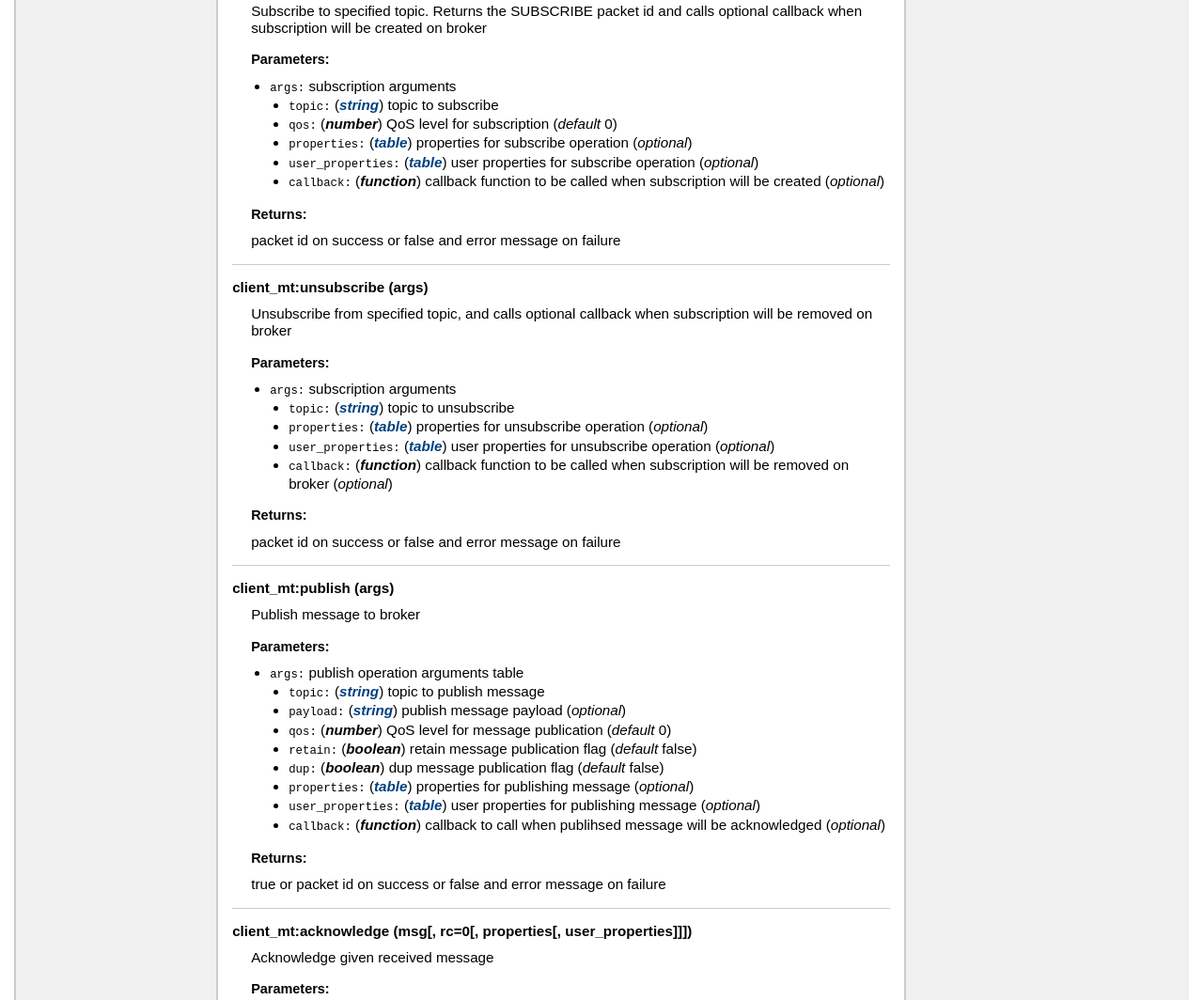
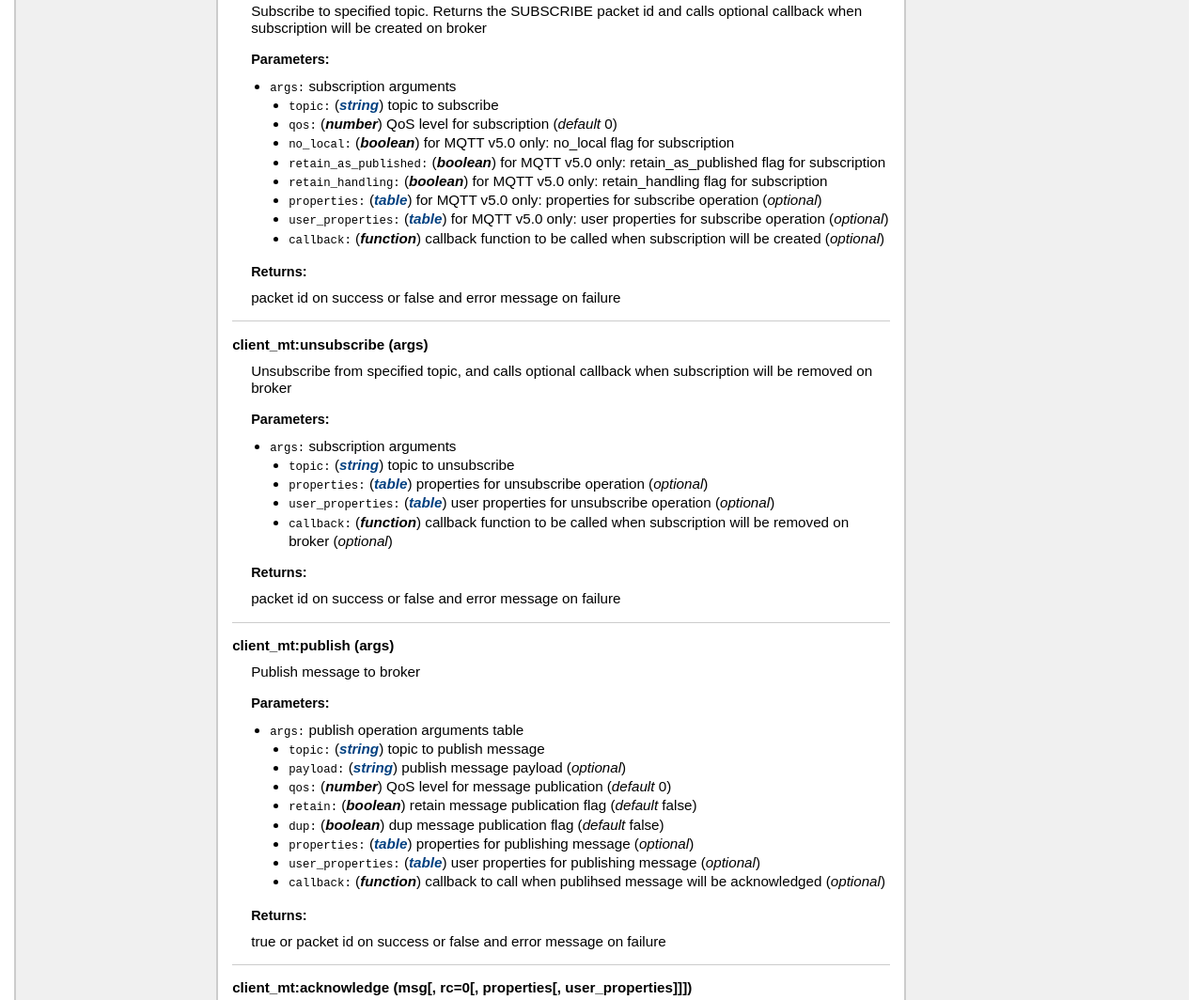
Before and after one commit to xHasKx/luamqtt, a plain HTML site: page docs/modules/mqtt.client.html in a window 1280 px wide. Shown: the part 1979-3043 px from the top of the page at 94% size. Drawn offline with Linux system fonts and the light colour scheme.

Commit message:
docs/ update

```diff
--- a/docs/modules/mqtt.client.html
+++ b/docs/modules/mqtt.client.html
@@ -294,30 +294,42 @@
 
     <h3>Parameters:</h3>
     <ul>
-        <li><span class="parameter">args</span>						subscription arguments
+        <li><span class="parameter">args</span>							subscription arguments
         <ul>
         <li><span class="parameter">topic</span>
             <span class="types"><a class="type" href="https://www.lua.org/manual/5.3/manual.html#6.4">string</a></span>
-        				topic to subscribe
+        					topic to subscribe
         </li>
         <li><span class="parameter">qos</span>
             <span class="types"><span class="type">number</span></span>
-        			QoS level for subscription
+        				QoS level for subscription
          (<em>default</em> 0)
+        </li>
+        <li><span class="parameter">no_local</span>
+            <span class="types"><span class="type">boolean</span></span>
+        				for MQTT v5.0 only: no_local flag for subscription
+        </li>
+        <li><span class="parameter">retain_as_published</span>
+            <span class="types"><span class="type">boolean</span></span>
+        		for MQTT v5.0 only: retain_as_published flag for subscription
+        </li>
+        <li><span class="parameter">retain_handling</span>
+            <span class="types"><span class="type">boolean</span></span>
+        			for MQTT v5.0 only: retain_handling flag for subscription
         </li>
         <li><span class="parameter">properties</span>
             <span class="types"><a class="type" href="https://www.lua.org/manual/5.3/manual.html#6.6">table</a></span>
-        		properties for subscribe operation
+        			for MQTT v5.0 only: properties for subscribe operation
          (<em>optional</em>)
         </li>
         <li><span class="parameter">user_properties</span>
             <span class="types"><a class="type" href="https://www.lua.org/manual/5.3/manual.html#6.6">table</a></span>
-        	user properties for subscribe operation
+        		for MQTT v5.0 only: user properties for subscribe operation
          (<em>optional</em>)
         </li>
         <li><span class="parameter">callback</span>
             <span class="types"><span class="type">function</span></span>
-        		callback function to be called when subscription will be created
+        			callback function to be called when subscription will be created
          (<em>optional</em>)
         </li>
         </li></ul>
@@ -699,7 +711,7 @@
 </div> <!-- id="main" -->
 <div id="about">
 <i>generated by <a href="http://github.com/stevedonovan/LDoc">LDoc 1.4.6</a></i>
-<i style="float:right;">Last updated 2020-06-24 21:04:55 </i>
+<i style="float:right;">Last updated 2020-07-09 23:06:55 </i>
 </div> <!-- id="about" -->
 </div> <!-- id="container" -->
 </body>
```
Also changed, not shown: docs/examples/mqtt5-simple.lua.html (+3 -6 lines), docs/examples/simple.lua.html (+1 -1 lines), docs/examples/sync.lua.html (+1 -1 lines), docs/index.html (+1 -1 lines), docs/modules/mqtt.html (+1 -1 lines), docs/modules/mqtt.ioloop.html (+1 -1 lines), docs/topics/LICENSE.html (+1 -1 lines).
